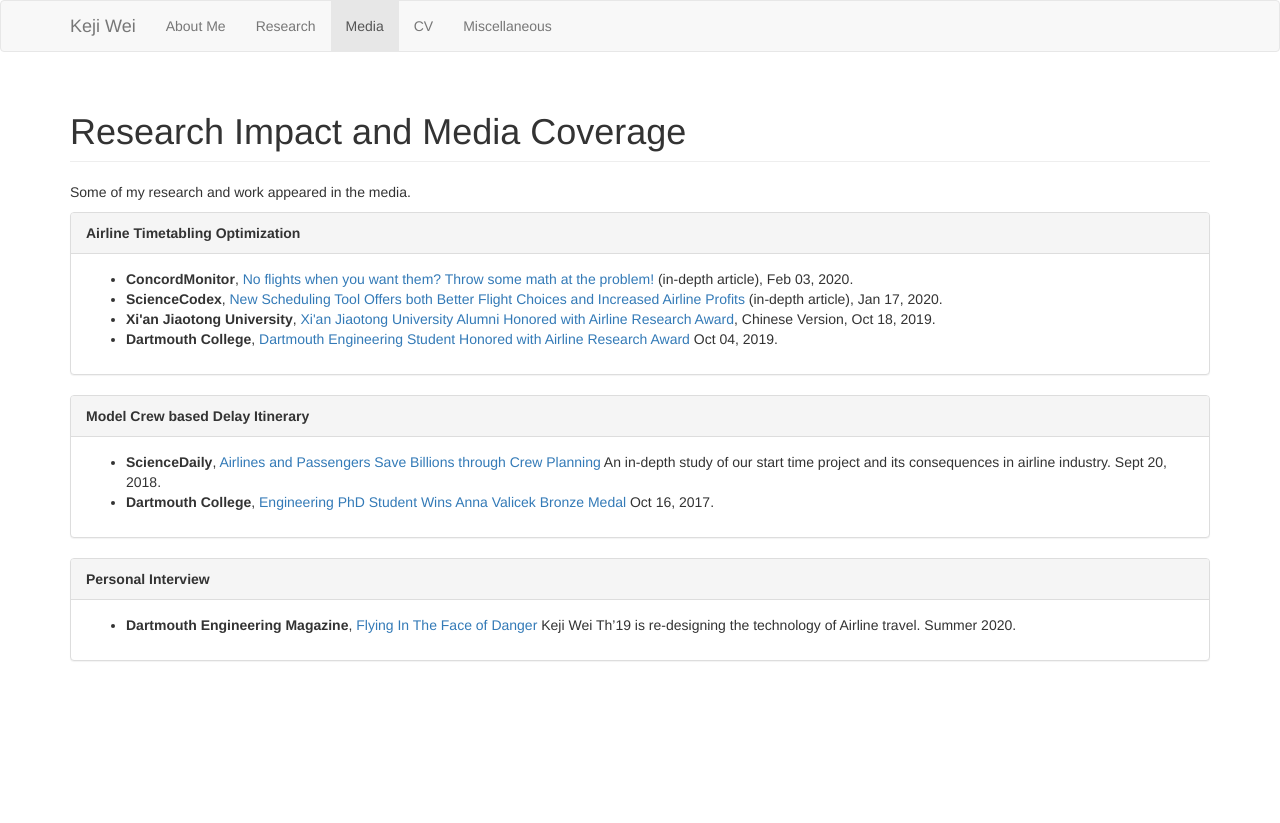
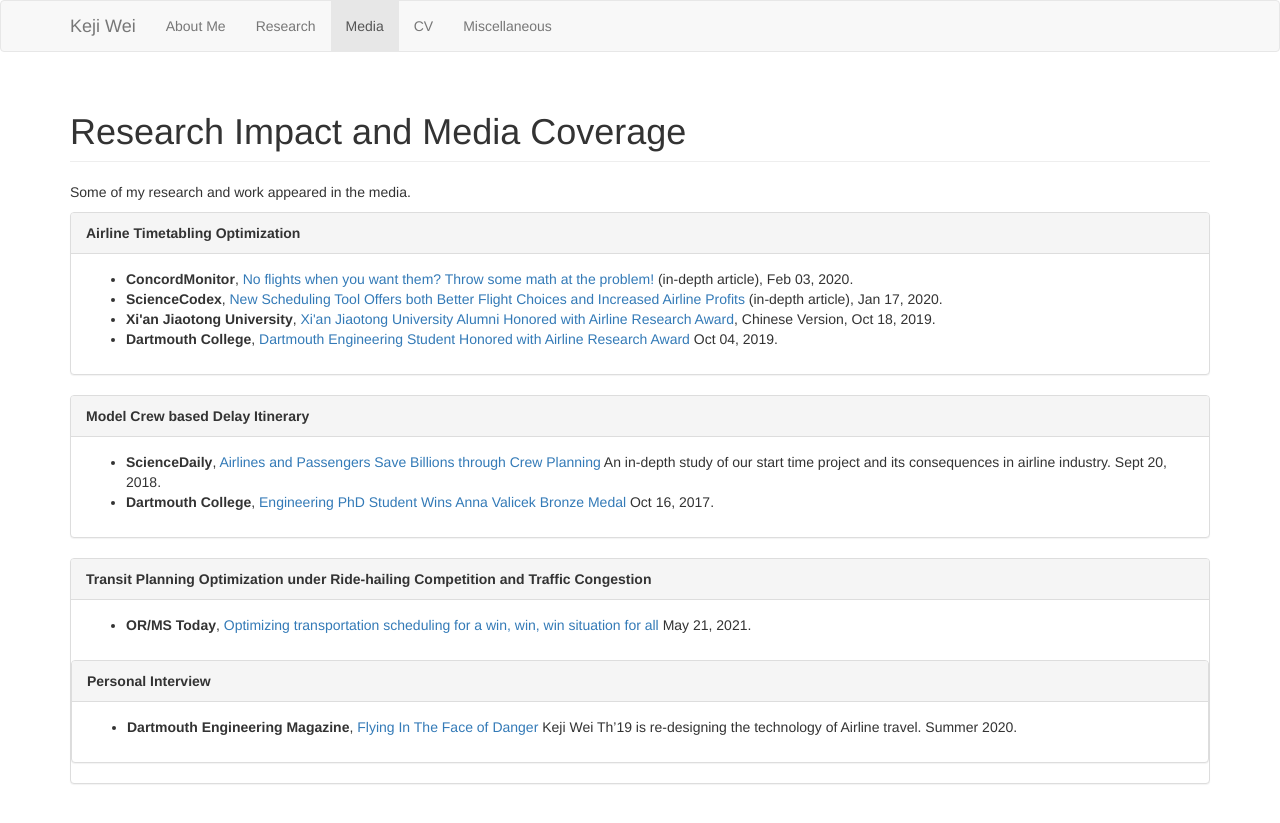
Before and after one commit to kejiwei/kejiwei.github.io, a Jekyll site: the page built from media.html, in a window 1280 px wide. Shown: the top 823 px of the page. Built offline with Jekyll 4.4.1, drawn with Linux system fonts in a browser that asks for light colours.

Commit message:
Update media.html

```diff
--- a/media.html
+++ b/media.html
@@ -55,6 +55,19 @@ tabname: Media
   </div>
 </div>
 
+<div class="panel panel-default">
+  <div class="panel-heading"><strong>Transit Planning Optimization under Ride-hailing Competition and Traffic Congestion</strong></div>
+  <div class="panel-body">
+    <ul>
+        <li>
+            <strong>OR/MS Today</strong>,
+            <a href="https://pubsonline.informs.org/do/10.1287/orms.2021.03.21p">Optimizing transportation scheduling for a win, win, win situation for all
+            </a> May 21, 2021.
+
+        </li>
+    </ul>
+</div>
+
   <div class="panel panel-default">
     <div class="panel-heading"><strong>Personal Interview</strong></div>
     <div class="panel-body">
```
